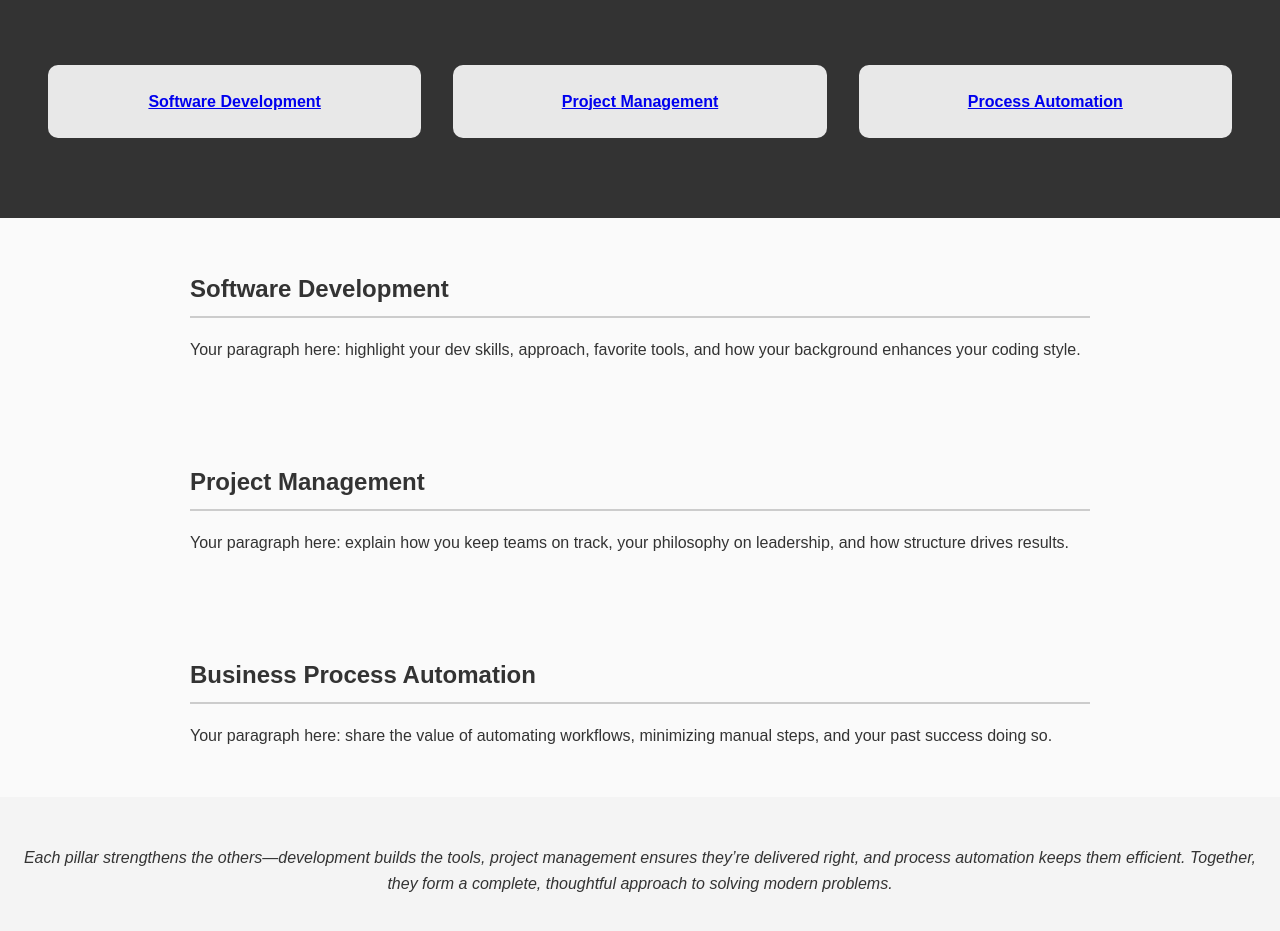
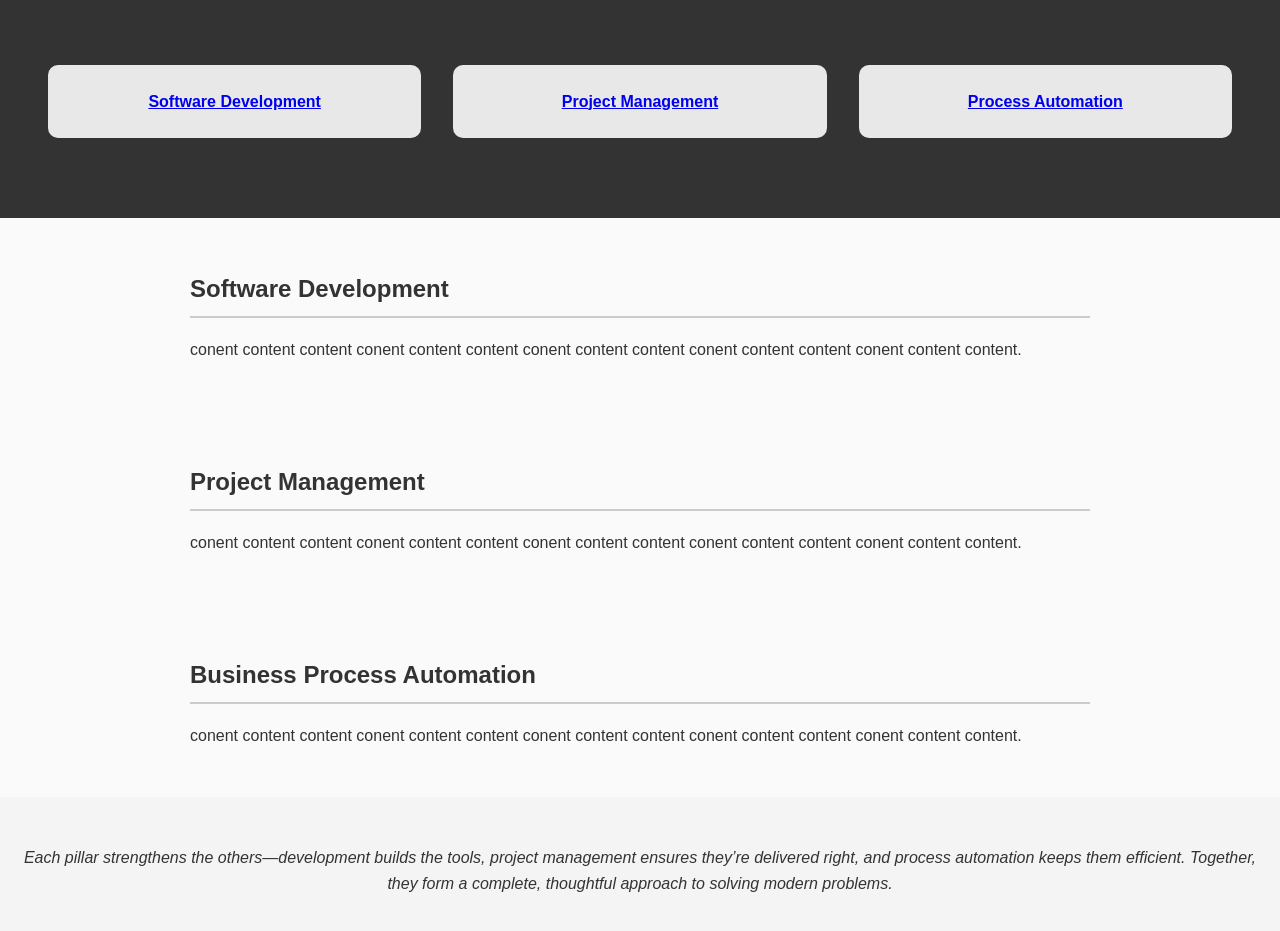
Before and after one commit to kjwagner613/portfolio, a website: page version2/index.html in a window 1280 px wide. Shown: the part 171-1102 px from the top of the page. Drawn offline with Linux system fonts and the light colour scheme.

Commit message:
correction

```diff
--- a/version2/index.html
+++ b/version2/index.html
@@ -76,17 +76,17 @@
 
   <section class="content" id="software-dev">
     <h2>Software Development</h2>
-    <p>Your paragraph here: highlight your dev skills, approach, favorite tools, and how your background enhances your coding style.</p>
+    <p>conent content content conent content content conent content content conent content content conent content content.</p>
   </section>
 
   <section class="content" id="project-mgmt">
     <h2>Project Management</h2>
-    <p>Your paragraph here: explain how you keep teams on track, your philosophy on leadership, and how structure drives results.</p>
+    <p>conent content content conent content content conent content content conent content content conent content content.</p>
   </section>
 
   <section class="content" id="bpa">
     <h2>Business Process Automation</h2>
-    <p>Your paragraph here: share the value of automating workflows, minimizing manual steps, and your past success doing so.</p>
+    <p>conent content content conent content content conent content content conent content content conent content content.</p>
   </section>
 
   <section class="tie-together">
```
Also changed, not shown: version3/index.html (+3 -3 lines).
